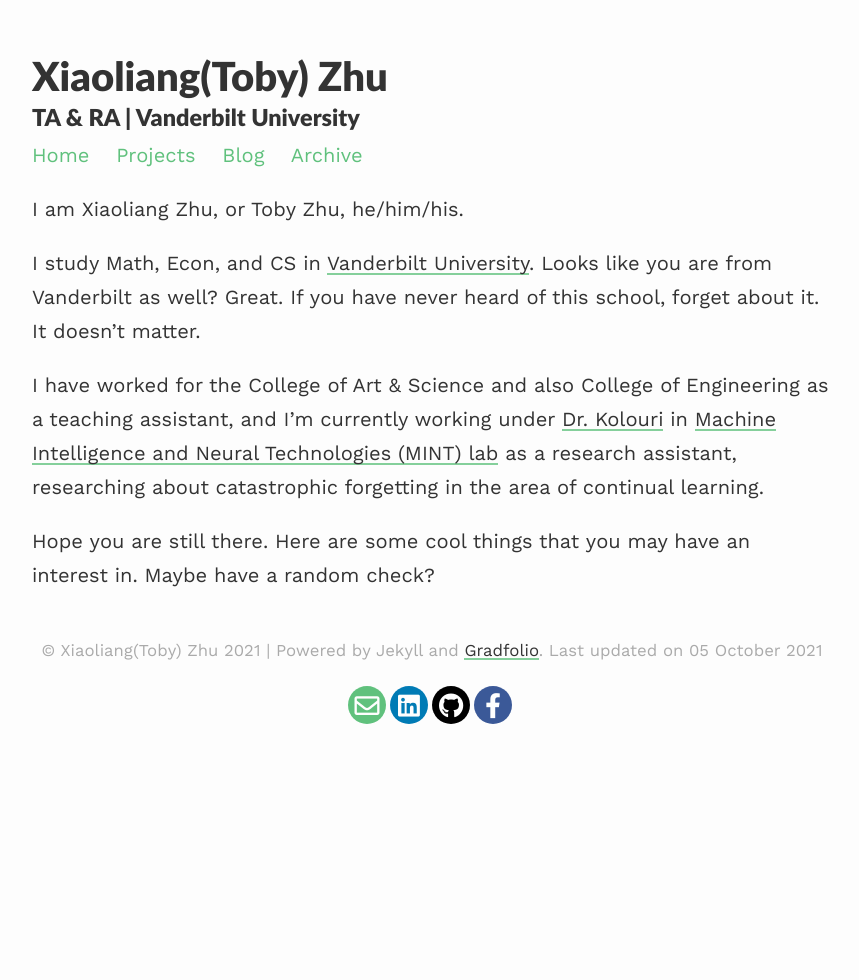
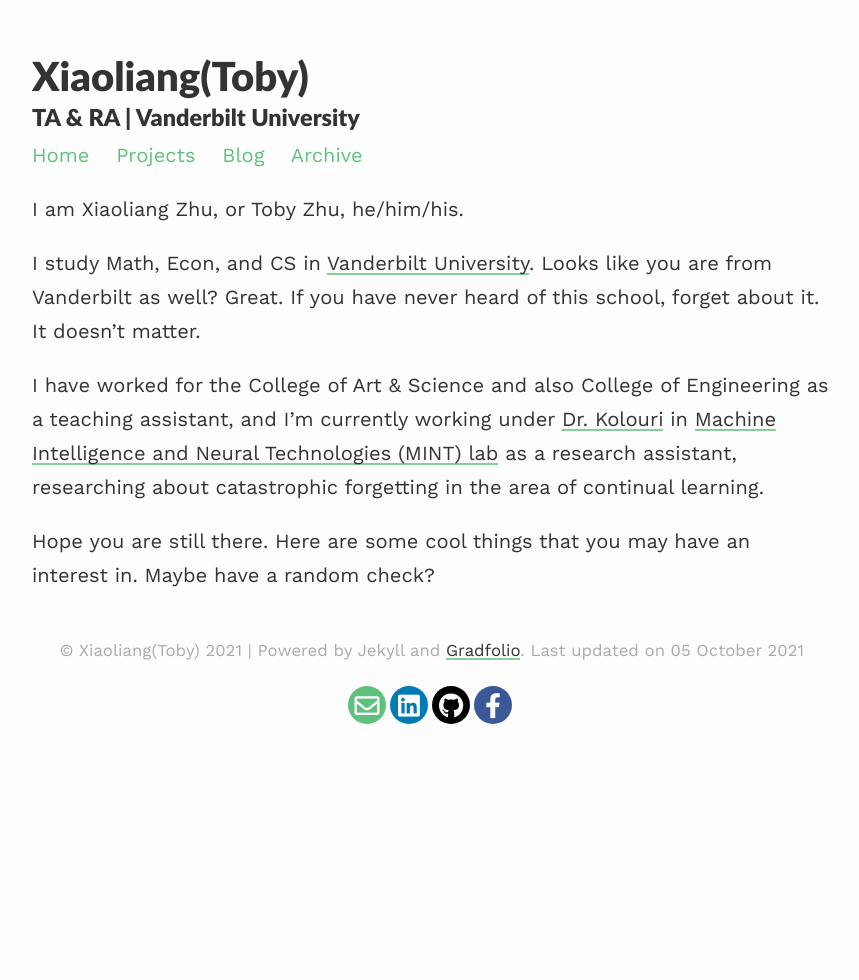
Before and after one commit to zxllxz2/tobyzhu, a Jekyll site: the page built from docs/index.md, in a window 1280 px wide. Shown: the whole page, without its empty margins (208-1067 px from the left). Built offline with Jekyll 4.4.1, drawn with Linux system fonts in a browser that asks for light colours; nearby versions of some CDN libraries; our own code applies the rules of GitHub Pages for plain Markdown files.

Commit message:
try a change on config

```diff
--- a/docs/_config.yml
+++ b/docs/_config.yml
@@ -1,5 +1,5 @@
 remote_theme: jitinnair1/gradfolio
-title: Xiaoliang(Toby)  Zhu
+title: Xiaoliang(Toby)
 description: TA & RA | Vanderbilt University
 
 baseurl: /tobyzhu #name of GitHub repository
```
